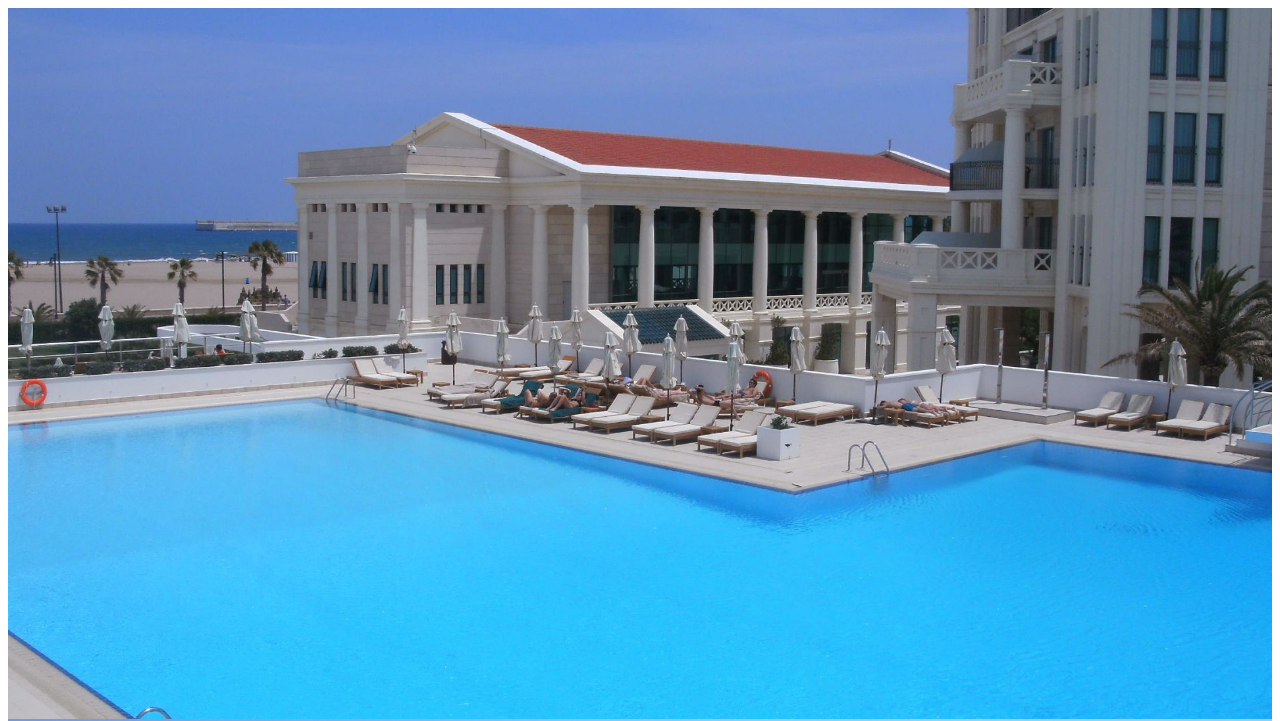
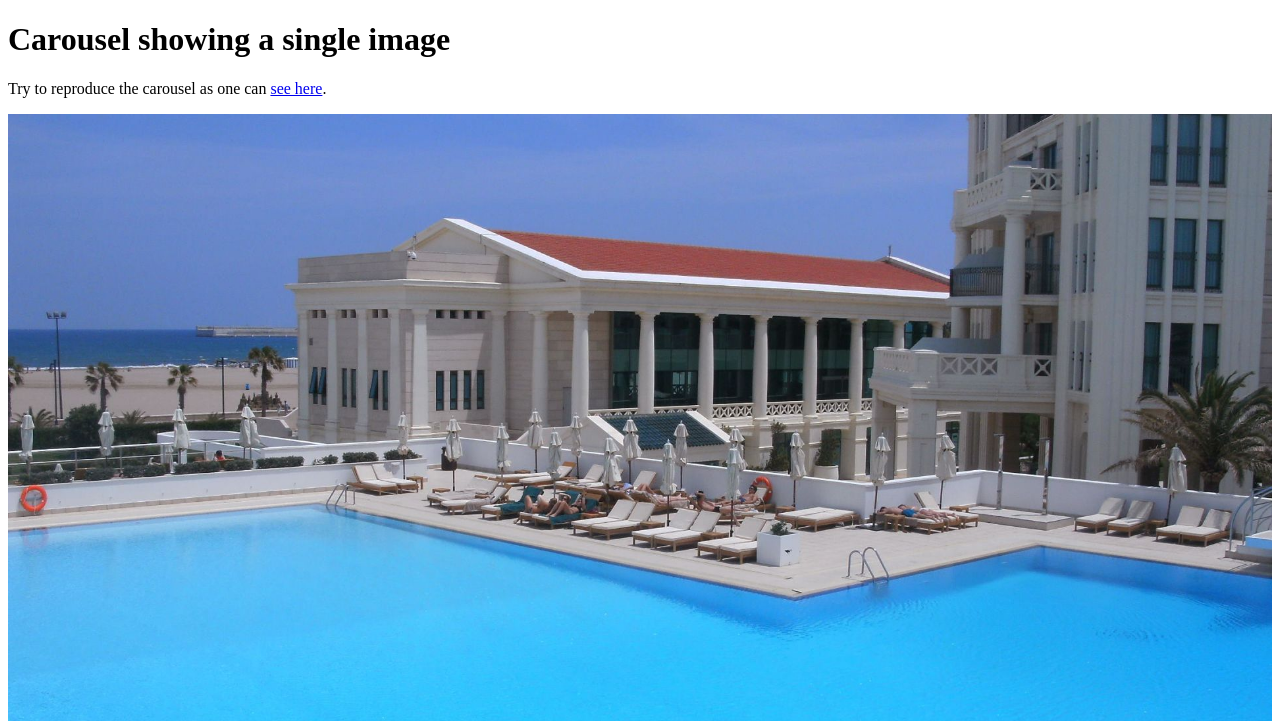
Before and after one commit to holidaycheck/hc-carousel-component, a website with bundled scripts: page demo/single-image/index.html in a window 1280 px wide. Shown: the top 721 px of the page. Built offline with nearby package versions, Linux system fonts and the light colour scheme.

Commit message:
Add a bit better docs.

```diff
--- a/demo/single-image/index.html
+++ b/demo/single-image/index.html
@@ -3,13 +3,19 @@
 <head>
   <meta charset="utf-8">
 
-  <title>the carousel as userflow has it</title>
+  <title>the carousel shwoing one image</title>
   <meta name="description" content="hc-carousel">
   <meta name="author" content="HolidayCheck">
   <script type="module" src="../../src/HcCarousel.js"></script>
 </head>
 
 <body>
+  <h1>Carousel showing a single image</h1>
+  <p>
+    Try to reproduce the carousel as one can
+    <a href="https://www.holidaycheck.de/hi/hotel-las-arenas-balneario-resort/863000ef-bf3b-392e-9003-c87a92964942">see here</a>.
+  </p>
+
   <div>
       <style>
         .slidingCarousel img {
```
